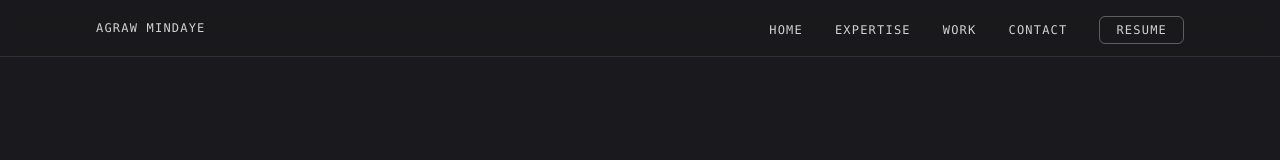
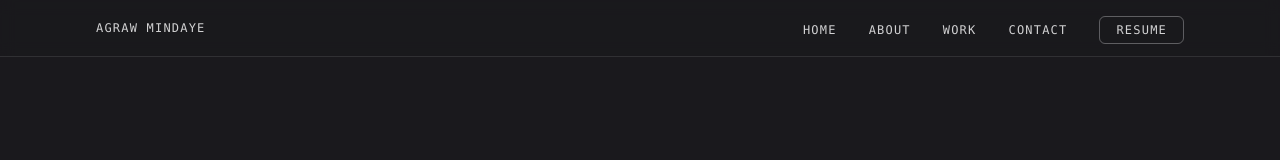
Before and after one commit to Agraw-Mindaye/Portfolio-Website, a Next.js app: page / in a window 1280 px wide. Shown: the top 160 px of the page. Built offline with nearby package versions, Linux system fonts and the light colour scheme.

Commit message:
chore: update name of 'Expertise' nav link to 'About'

```diff
--- a/components/Navbar.tsx
+++ b/components/Navbar.tsx
@@ -9,8 +9,8 @@ const links = [
     action: () => window.scrollTo({ top: 0, behavior: 'smooth' }),
   },
   {
-    id: 'expertise',
-    label: 'Expertise',
+    id: 'about',
+    label: 'About',
     action: () => document.getElementById('about')?.scrollIntoView({ behavior: 'smooth' }),
   },
   {
```
